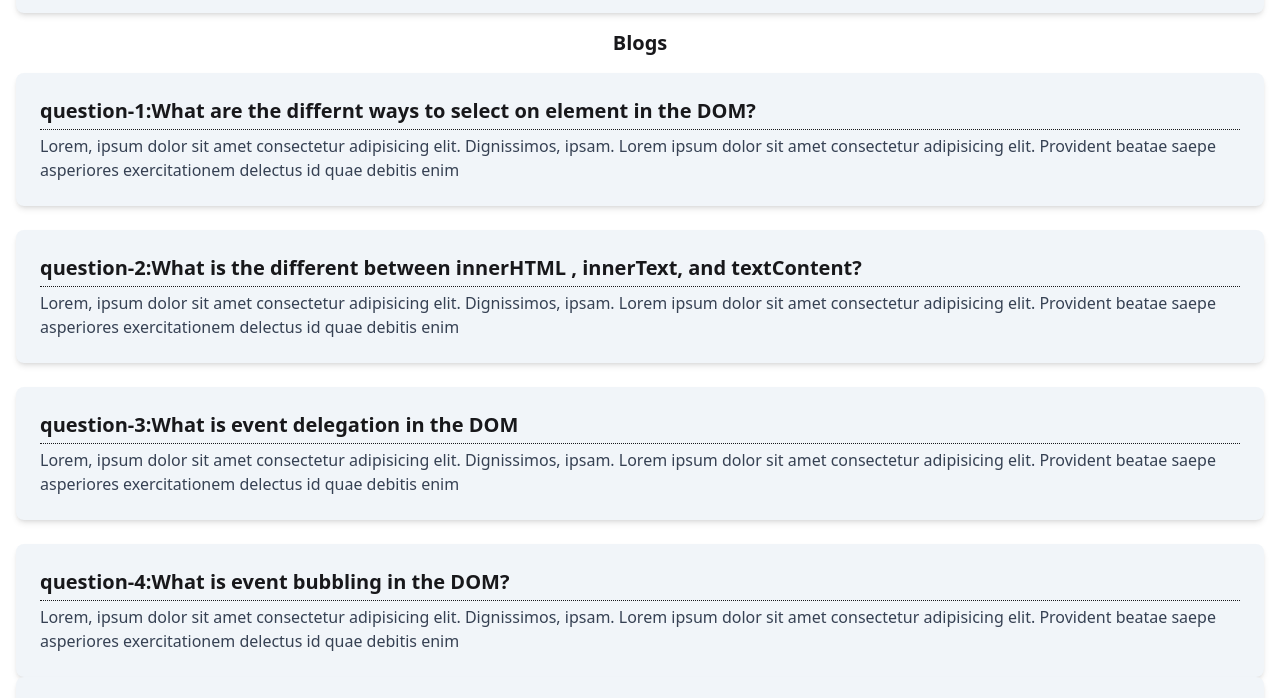
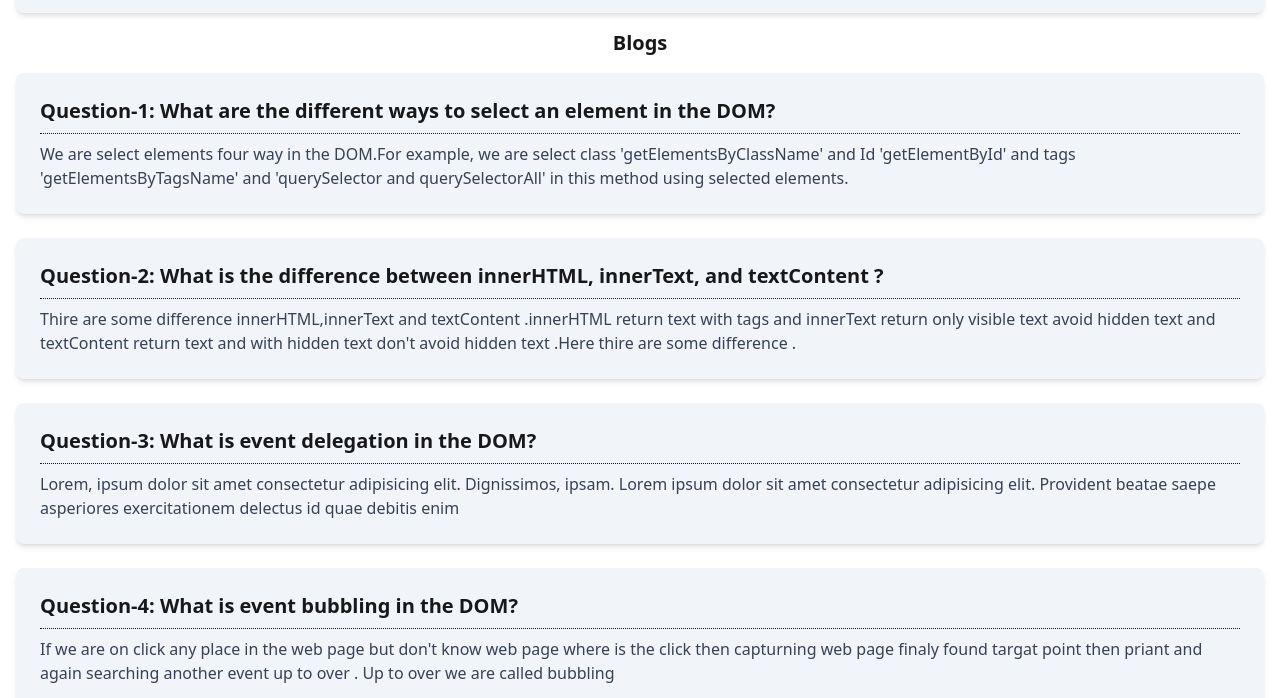
Before and after one commit to rjriajul1/dev-board-project, a plain HTML site: page question.html in a window 1280 px wide. Shown: the part 87-785 px from the top of the page. Drawn offline with nearby package versions, Linux system fonts and the light colour scheme.

Commit message:
added question section

```diff
--- a/question.html
+++ b/question.html
@@ -37,33 +37,38 @@
 
             <!-- question number one -->
             <div class=" bg-slate-100 shadow-md mb-6 rounded-lg p-6">
-                <h1 class="font-bold text-xl">question-1:What are the differnt ways to select on element in the DOM?</h1>
-                <hr class="border-dotted my-1">
-                <P class="text-gray-700">Lorem, ipsum dolor sit amet consectetur adipisicing elit. Dignissimos, ipsam. Lorem ipsum dolor sit amet consectetur adipisicing elit. Provident beatae saepe asperiores exercitationem delectus id quae debitis enim </P>
+                <h1 class="font-bold text-xl">Question-1: What are the different ways to select an element in the DOM?
+                </h1>
+                <hr class="border-dotted my-2">
+                <P class="text-gray-700">We are select elements four way in the DOM.For example, we are select class 'getElementsByClassName' and Id 'getElementById' and tags 'getElementsByTagsName' and 'querySelector and querySelectorAll' in this method using selected elements.</P>
             </div>
             <!-- question number two -->
             <div class=" bg-slate-100 shadow-md mb-6 rounded-lg p-6">
-                <h1 class="font-bold text-xl">question-2:What is the different between  innerHTML , innerText, and textContent?</h1>
-                <hr class="border-dotted my-1">
-                <P class="text-gray-700">Lorem, ipsum dolor sit amet consectetur adipisicing elit. Dignissimos, ipsam. Lorem ipsum dolor sit amet consectetur adipisicing elit. Provident beatae saepe asperiores exercitationem delectus id quae debitis enim </P>
+                <h1 class="font-bold text-xl">Question-2: What is the difference between innerHTML, innerText, and textContent ?
+                </h1>
+                <hr class="border-dotted my-2">
+                <P class="text-gray-700">Thire are some difference innerHTML,innerText and textContent .innerHTML return text with tags and innerText return only visible text avoid hidden text and textContent return text and with hidden text don't avoid hidden text .Here thire are some difference .  </P>
             </div>
             <!-- question number three -->
             <div class=" bg-slate-100 shadow-md mb-6 rounded-lg p-6">
-                <h1 class="font-bold text-xl">question-3:What is event delegation in the DOM</h1>
-                <hr class="border-dotted my-1">
+                <h1 class="font-bold text-xl">Question-3: What is event delegation in the DOM?
+                </h1>
+                <hr class="border-dotted my-2">
                 <P class="text-gray-700">Lorem, ipsum dolor sit amet consectetur adipisicing elit. Dignissimos, ipsam. Lorem ipsum dolor sit amet consectetur adipisicing elit. Provident beatae saepe asperiores exercitationem delectus id quae debitis enim </P>
             </div>
             <!-- question number four -->
-            <div class=" bg-slate-100 shadow-md rounded-lg p-6">
-                <h1 class="font-bold text-xl">question-4:What is event bubbling in the DOM?</h1>
-                <hr class="border-dotted my-1">
-                <P class="text-gray-700">Lorem, ipsum dolor sit amet consectetur adipisicing elit. Dignissimos, ipsam. Lorem ipsum dolor sit amet consectetur adipisicing elit. Provident beatae saepe asperiores exercitationem delectus id quae debitis enim </P>
+            <div class=" bg-slate-100 shadow-md mb-6 rounded-lg p-6">
+                <h1 class="font-bold text-xl">Question-4: What is event bubbling in the DOM?
+                </h1>
+                <hr class="border-dotted my-2">
+                <P class="text-gray-700">If we are on click any place in the web page but don't know web page where is the click then capturning web page finaly found targat point then priant and again searching another event up to over . Up to over we are called bubbling  </P>
             </div>
             <!-- question number five -->
             <div class=" bg-slate-100 shadow-md rounded-lg p-6">
-                <h1 class="font-bold text-xl">Question-5: How do you create, add, and remove elements using JavaScript?</h1>
-                <hr class="border-dotted my-1">
-                <P class="text-gray-700">Lorem, ipsum dolor sit amet consectetur adipisicing elit. Dignissimos, ipsam. Lorem ipsum dolor sit amet consectetur adipisicing elit. Provident beatae saepe asperiores exercitationem delectus id quae debitis enim </P>
+                <h1 class="font-bold text-xl">Question-5: How do you create, add, and remove elements using JavaScript?
+                </h1>
+                <hr class="border-dotted my-2">
+                <P class="text-gray-700">We are creat a element by the JavaScript this method doucement.creatElement and if we are add any class and remove any thing we are using classList if remove any attribute so writing classList.remove() and for adding classList.add() .</P>
             </div>
 
 
```
